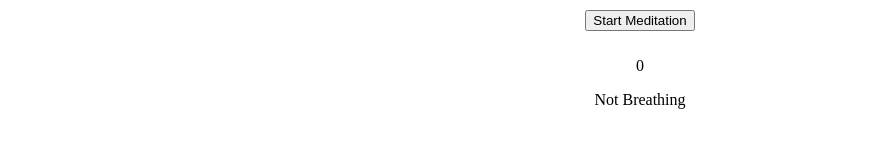
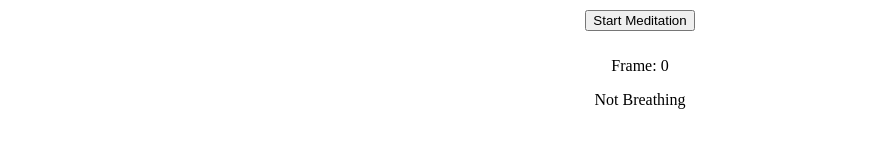
Before and after one commit to msi-ism/visual-meditation-app, a React (Create React App) app: page / in a window 1280 px wide. Shown: the part 543-690 px from the top of the page, without its empty margins (0-883 px from the left). Built offline with nearby package versions, Linux system fonts and the light colour scheme.

Commit message:
day 2 done

```diff
--- a/src/App.js
+++ b/src/App.js
@@ -7,6 +7,8 @@ import Fish from './visual_components/Fish'
 import eye from './images/eye.png'
 import BreathText from './visual_components/BreathText';
 import VisualChooser from './VisualChooser';
+
+
 
 
 function App() {
--- a/src/VisualChooser.css
+++ b/src/VisualChooser.css
@@ -12,3 +12,7 @@
     border: 1px solid black;
 
 }
+.active {
+    border: 3px solid blue;
+
+}
--- a/src/visual_components/Seagull.js
+++ b/src/visual_components/Seagull.js
@@ -68,7 +68,7 @@ const Seagull = () => {
                 <Controls visible={false} buttons={['play', 'repeat', 'frame', 'debug']} />
             </Player>
             <button className='start-btn' onClick={startAnimation}>Start Meditation</button>
-            <p>{frames}</p>
+            <p>Frame: {frames}</p>
             {breath}
 
         </div>
```
